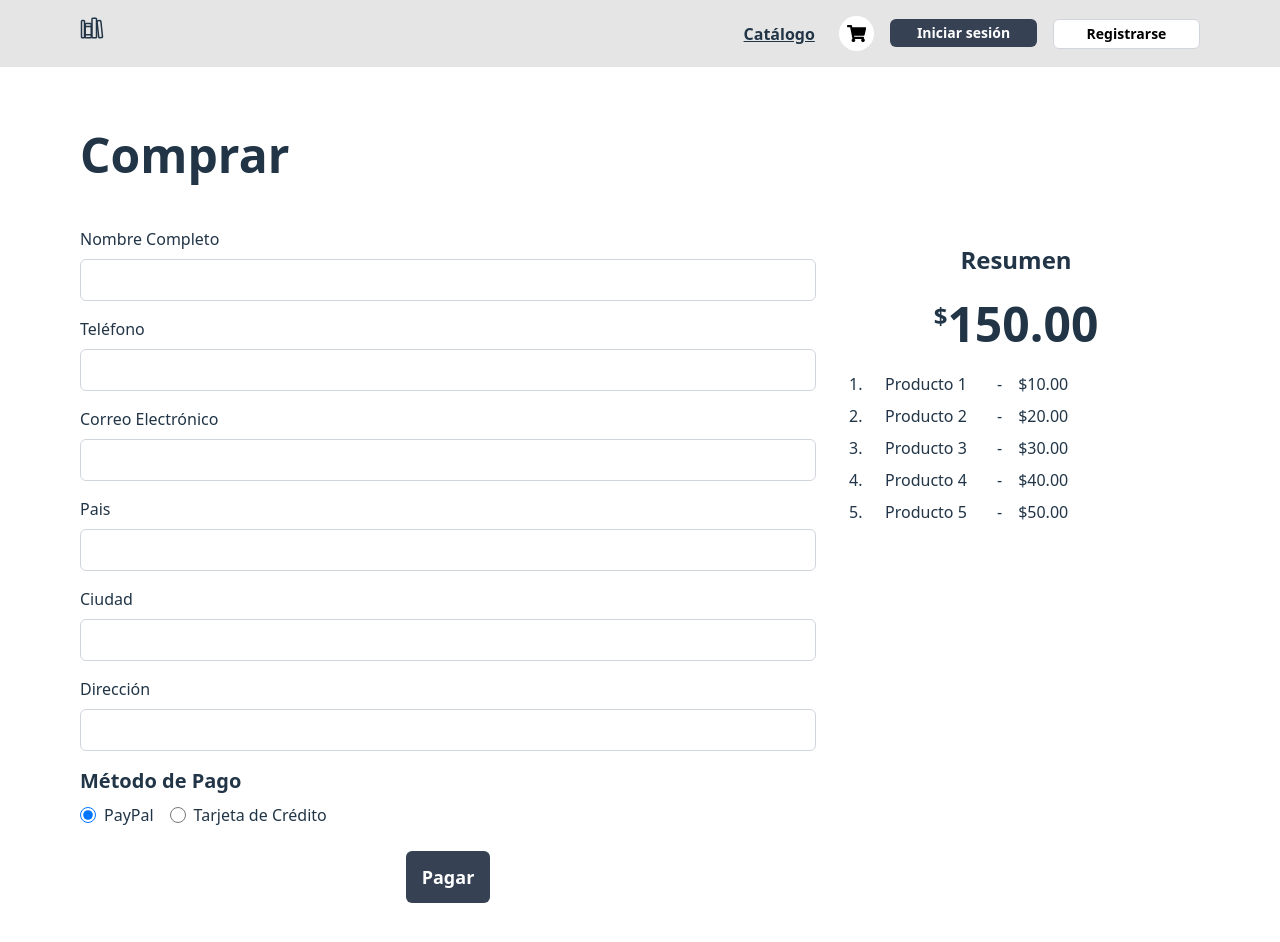
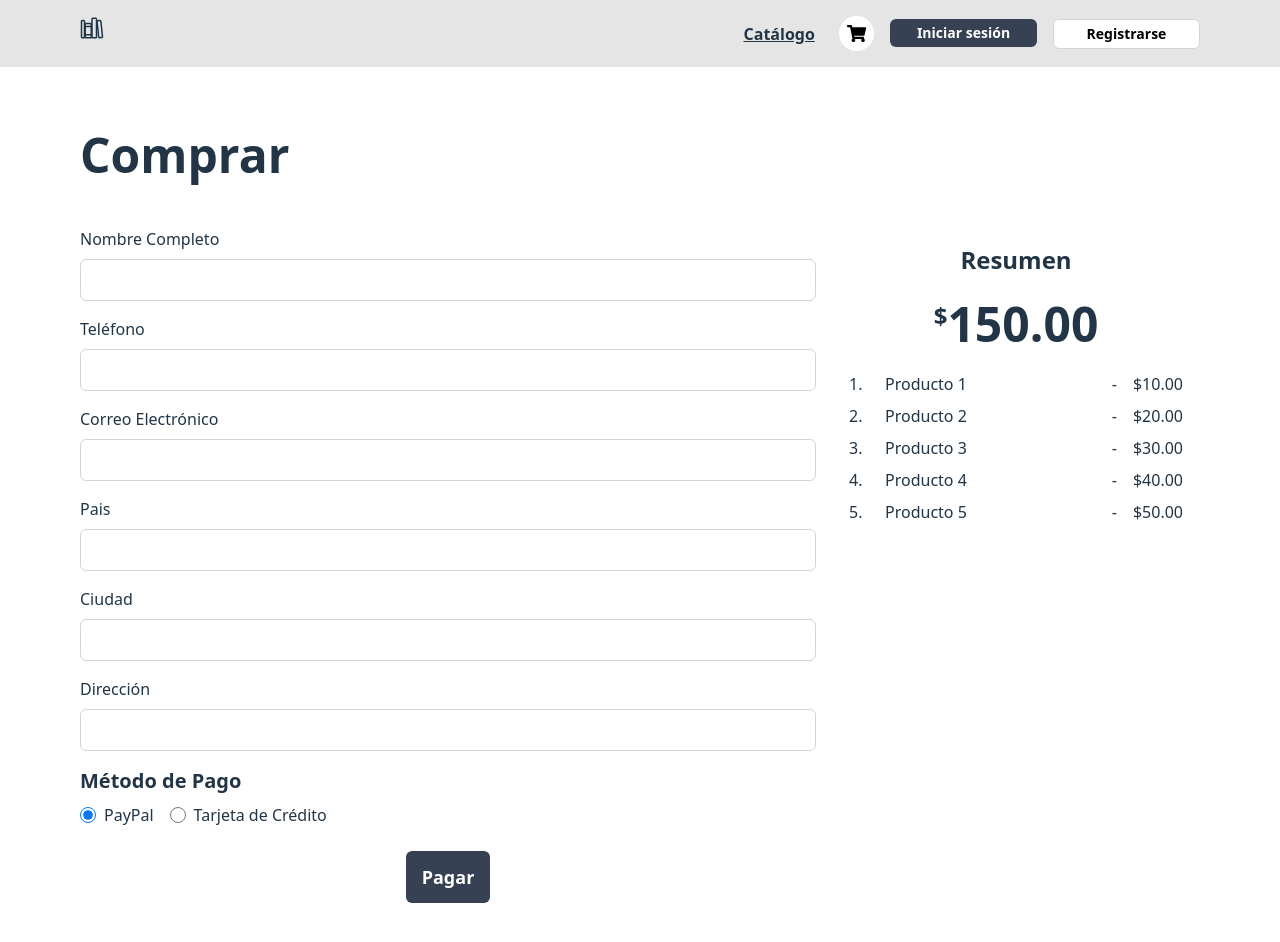
Before and after one commit to scarlos723/front-relatos-de-papel, a React (Vite) app: page /pagar in a window 1280 px wide. Shown: the top 942 px of the page. Built offline with nearby package versions, Linux system fonts and the light colour scheme.

Commit message:
add flex-1 recomended by copilot

```diff
--- a/src/pages/Checkout/index.tsx
+++ b/src/pages/Checkout/index.tsx
@@ -42,7 +42,7 @@ export const Checkout = () => {
             {PRODUCTS.map((product, index) => (
               <li key={index} className="flex gap-4">
                 <span className="w-5">{index + 1}.</span>
-                <span className="line-clamp-1 w-24">{product.title}</span>
+                <span className="line-clamp-1 flex-1">{product.title}</span>
                 <span>-</span>
                 <span>${product.price.toFixed(2)}</span>
               </li>
```
